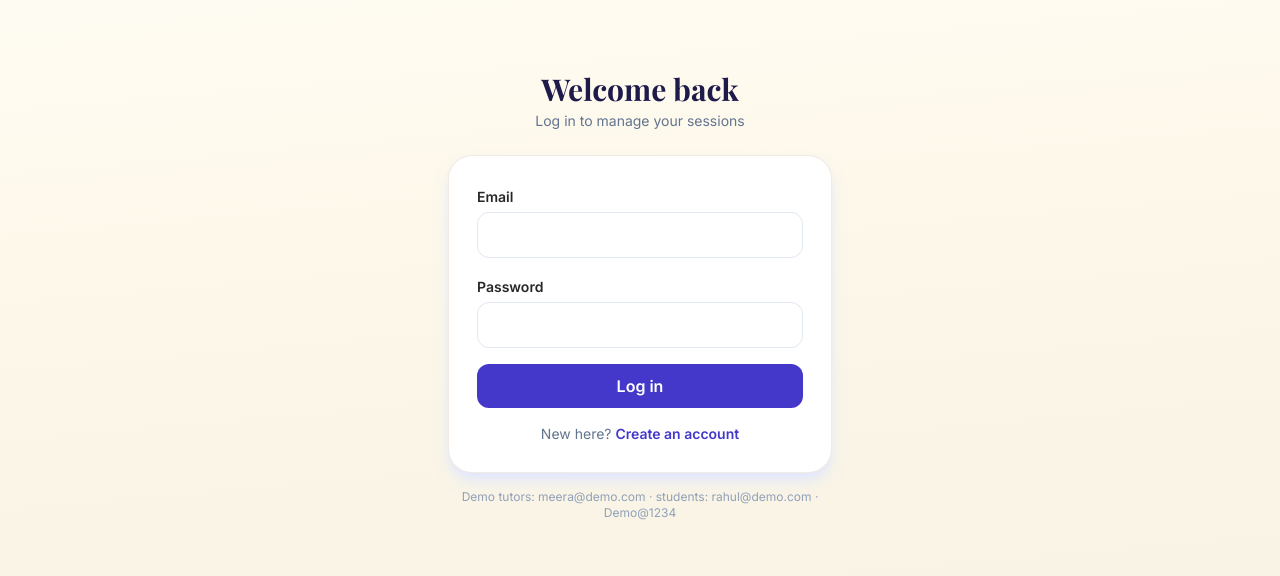
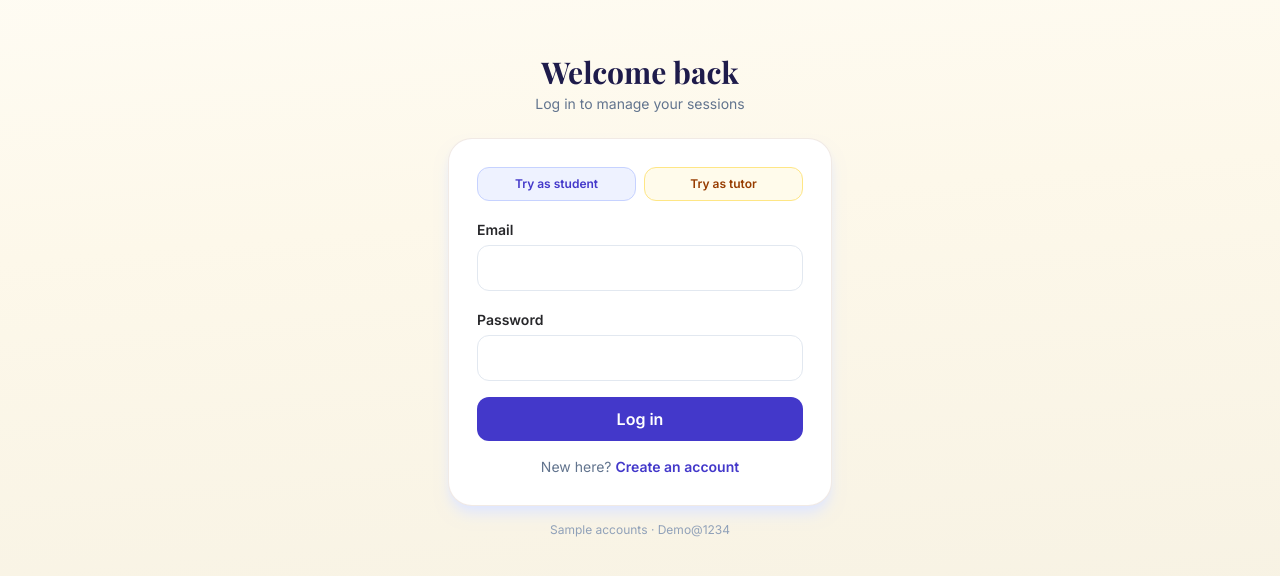
Before and after one commit to rimshasumera527/End-term-project-term-2-, a React (Vite) app in the folder frontend/: page /login in a window 1280 px wide. Shown: the part 104-680 px from the top of the page. Built offline with nearby package versions, Linux system fonts and the light colour scheme; no server answers.

Commit message:
chore: stage all changes before push

```diff
--- a/frontend/src/pages/Login.jsx
+++ b/frontend/src/pages/Login.jsx
@@ -10,6 +10,11 @@ export default function Login() {
   const [form, setForm] = useState({ email: '', password: '' });
   const [error, setError] = useState('');
   const [busy, setBusy] = useState(false);
+
+  function useDemo(email = 'rahul@demo.com') {
+    setForm({ email, password: 'Demo@1234' });
+    setError('');
+  }
 
   async function submit(e) {
     e.preventDefault();
@@ -35,6 +40,7 @@ export default function Login() {
           <p className="mt-1 text-sm text-slate-500">Log in to manage your sessions</p>
         </div>
         <form onSubmit={submit} className="space-y-4 rounded-3xl border border-amber-900/10 bg-white p-7 shadow-lg shadow-indigo-100">
+          <div className="grid grid-cols-2 gap-2"><button type="button" onClick={() => useDemo()} className="rounded-xl border border-indigo-200 bg-indigo-50 py-2 text-xs font-semibold text-brand hover:bg-indigo-100">Try as student</button><button type="button" onClick={() => useDemo('meera@demo.com')} className="rounded-xl border border-amber-200 bg-amber-50 py-2 text-xs font-semibold text-amber-800 hover:bg-amber-100">Try as tutor</button></div>
           {error && <p className="rounded-xl bg-red-50 px-3 py-2 text-sm text-red-700">{error}</p>}
           <label className="block"><span className="text-sm font-semibold">Email</span>
             <input type="email" value={form.email} onChange={(e) => setForm({ ...form, email: e.target.value })} autoComplete="email"
@@ -49,7 +55,7 @@ export default function Login() {
             New here? <Link to="/register" className="font-semibold text-brand hover:underline">Create an account</Link>
           </p>
         </form>
-        <p className="mt-4 text-center text-xs text-slate-400">Demo tutors: meera@demo.com · students: rahul@demo.com · Demo@1234</p>
+        <p className="mt-4 text-center text-xs text-slate-400">Sample accounts · Demo@1234</p>
       </div>
     </div>
   );
```
Also changed, not shown: 1 other file (tests, documents, lock files or other folders).
